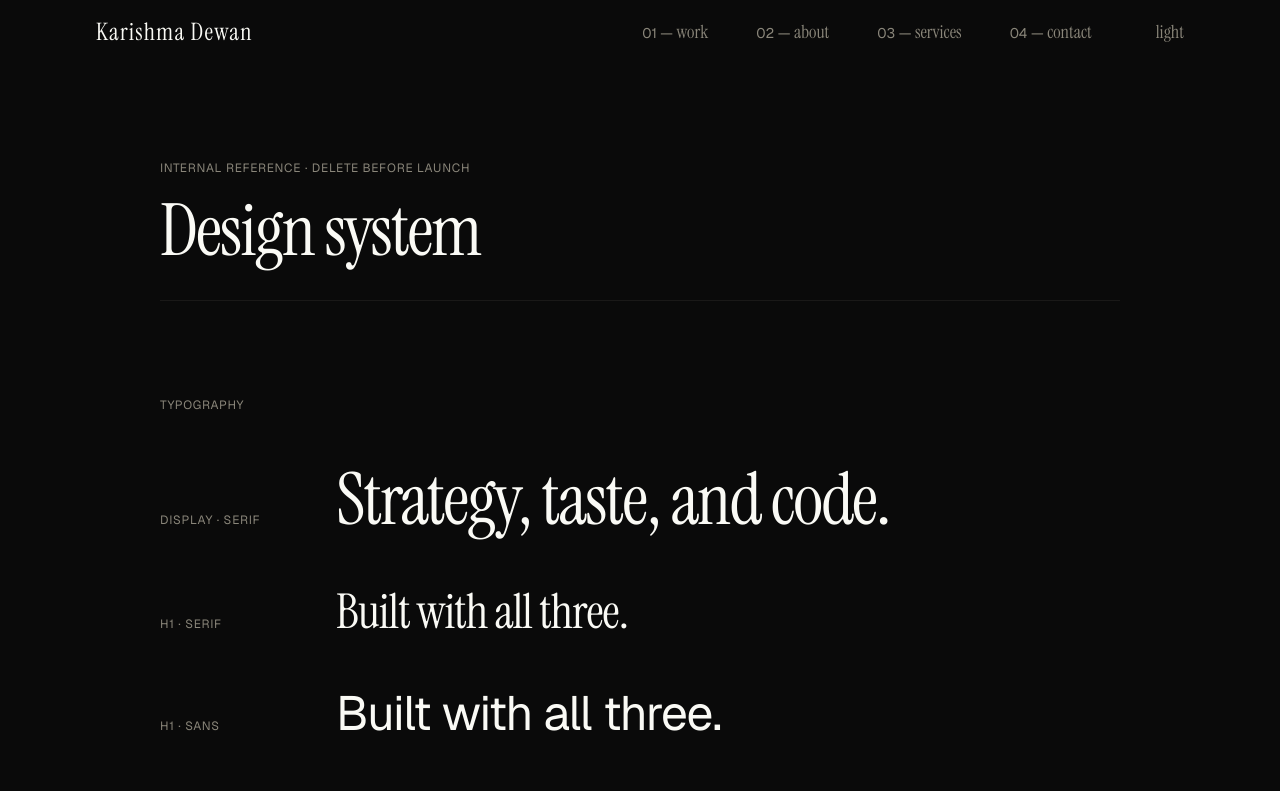
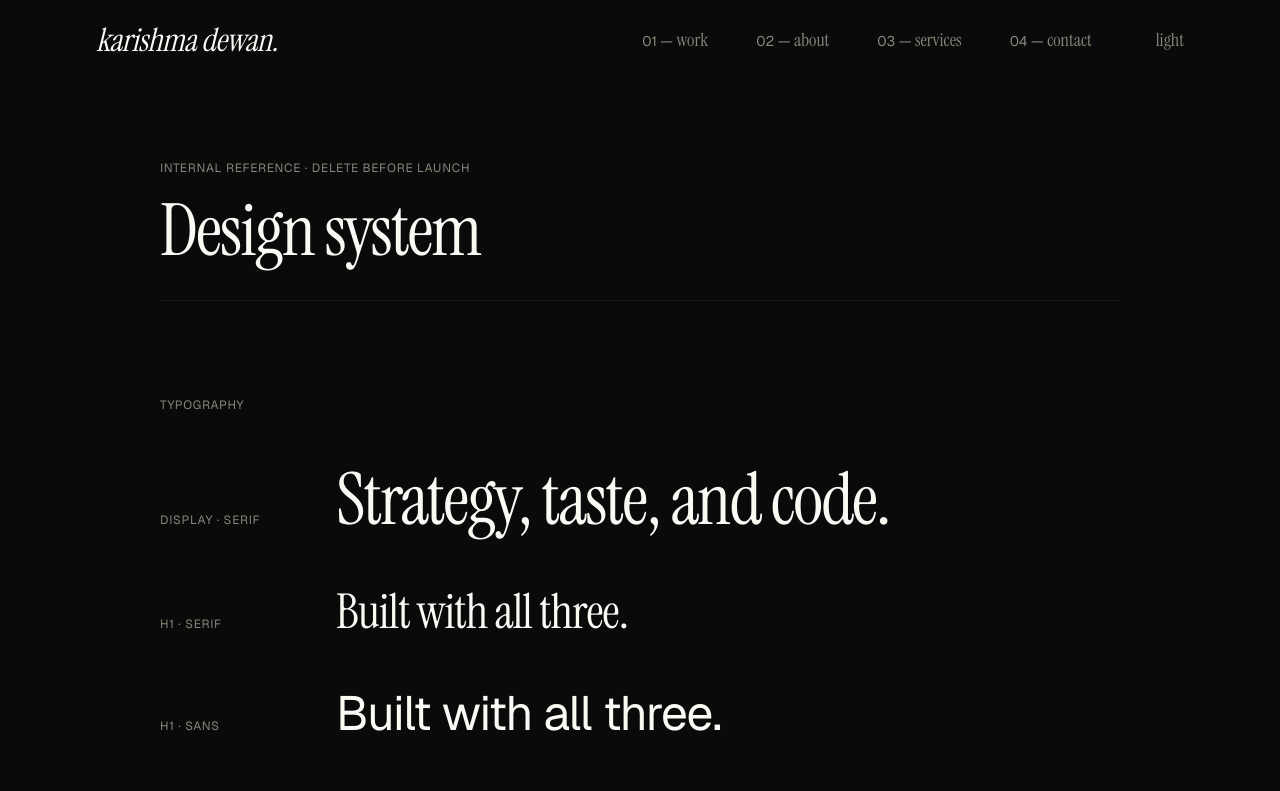
Before and after one commit to karishmacdewan/karishma-portfolio, a Next.js app: page /design-system in a window 1280 px wide. Shown: the top 791 px of the page. Built offline with nearby package versions, Linux system fonts and the light colour scheme.

Commit message:
step 3.6: wordmark scale up

```diff
--- a/components/header.tsx
+++ b/components/header.tsx
@@ -35,13 +35,13 @@ export function Header() {
           : "bg-transparent border-b border-transparent"
       }`}
     >
-      <div className="mx-auto max-w-6xl px-8 h-16 flex items-center justify-between">
+      <div className="mx-auto max-w-6xl px-8 h-20 flex items-center justify-between">
         <Link
           href="/"
           aria-label="Karishma Dewan — home"
-          className="font-serif text-h3 tracking-wider text-foreground"
+          className="font-serif italic lowercase text-h2 text-foreground"
         >
-          Karishma Dewan
+          Karishma Dewan.
         </Link>
 
         <div className="flex items-center gap-16">
```
